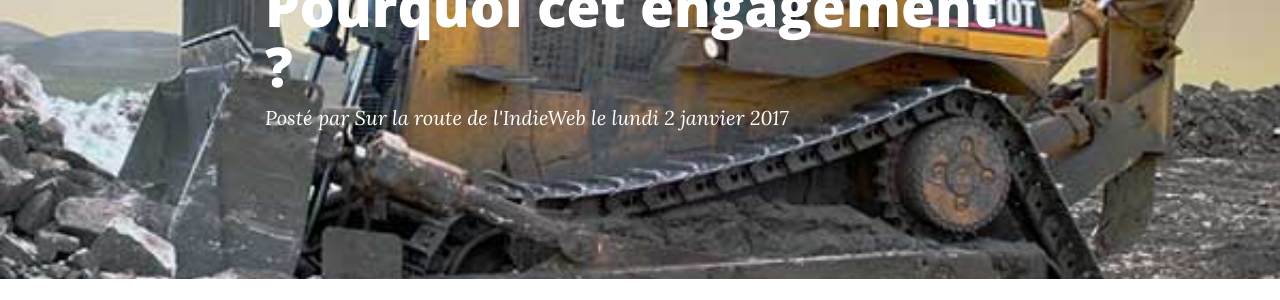
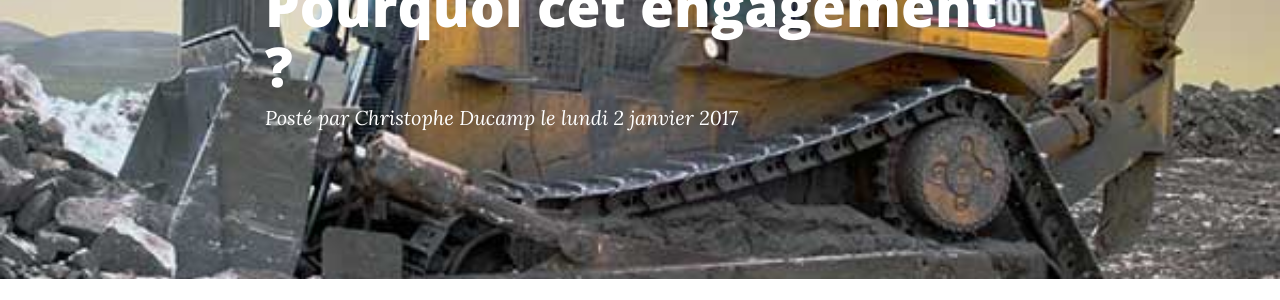
Before and after one commit to ChristopheDucamp/xtof-clean-blog, a Jekyll site: the page built from _posts/2017-01-02-100daysofphoto-pourquoi.markdown, in a window 1280 px wide and 900 px high. Shown: the part 255-555 px from the top of the window. Built offline with Jekyll 4.4.1, drawn with Linux system fonts in a browser that asks for light colours; nearby versions of some CDN libraries; our own code applies the rules of GitHub Pages for plain Markdown files; comment, search, counter and statistics services are not loaded.

Commit message:
Updated 100daysofphoto Pourquoi

```diff
--- a/_posts/2017-01-02-100daysofphoto-pourquoi.markdown
+++ b/_posts/2017-01-02-100daysofphoto-pourquoi.markdown
@@ -4,6 +4,8 @@ date: 2017-01-02 01:14:00 +01:00
 tags:
 - 100daysofphoto
 - 100DaysOfIndieWeb
+author: Christophe Ducamp
+layout: post
 ---
 
 #J1 : 100 jours de photos. Pourquoi cet engagement ?
```
